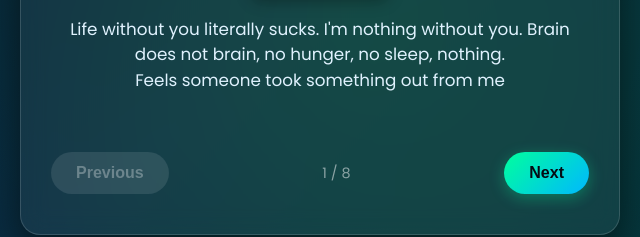
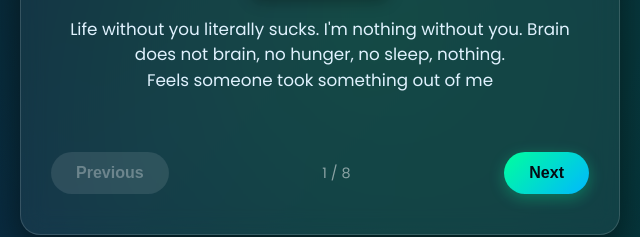
Before and after one commit to i-am-manish/website, a plain HTML site: page index.html in a window 1280 px wide. Shown: the part 420-657 px from the top of the page, 320-960 px from the left. Drawn offline with Linux system fonts and the light colour scheme.

Commit message:
Update index.html

```diff
--- a/index.html
+++ b/index.html
@@ -188,7 +188,7 @@
         // Assigned images for each step
         const steps = [
             {
-                text: "Life without you literally sucks. I'm nothing without you. Brain does not brain, no hunger, no sleep, nothing. <br>Feels someone took something out from me",
+                text: "Life without you literally sucks. I'm nothing without you. Brain does not brain, no hunger, no sleep, nothing. <br>Feels someone took something out of me",
                 image: "https://i.pinimg.com/236x/84/df/9e/84df9ea8fc79d5df1f0535eb105d39c9.jpg"
             },
             {
```
